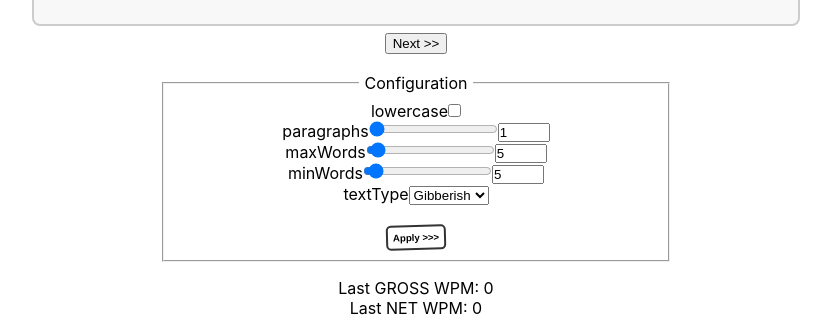
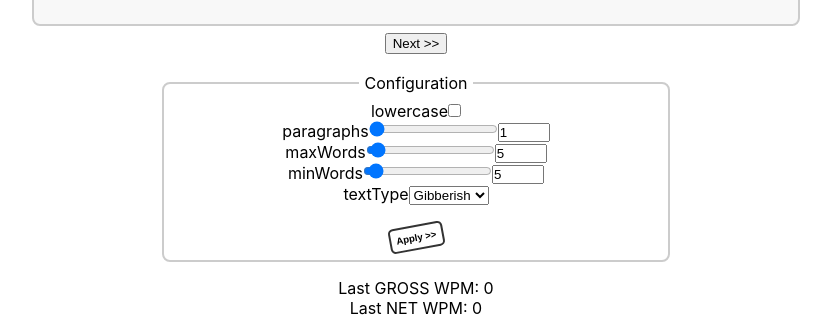
Before and after one commit to fjrois/typer, a React (Create React App) app: page / in a window 1280 px wide. Shown: the part 315-632 px from the top of the page, without its empty margins (224-1055 px from the left). Built offline with nearby package versions, Linux system fonts and the light colour scheme.

Commit message:
Simplified css class names

```diff
--- a/src/components/Config.js
+++ b/src/components/Config.js
@@ -23,7 +23,7 @@ function TyperConfig(props) {
   } = props.config;
   return (
     <>
-      <div className="typer-config-panel">
+      <div className="config">
         <form>
           <fieldset>
             <legend>Configuration</legend>
--- a/src/components/Panel.js
+++ b/src/components/Panel.js
@@ -366,7 +366,7 @@ class TyperPanel extends React.Component {
   render() {
     return (
       <>
-        <div className="typer-panel">
+        <div className="panel">
           <div>
             time: {this.state.timeFromStart} | strokes:{' '}
             {this.state.keyStrokesCount} | errors:{wordsWithUncorrectedErrors}
--- a/src/index.css
+++ b/src/index.css
@@ -12,52 +12,55 @@ code {
     monospace;
 }
 
-.typer-config-panel {
+.config {
   /* background-color: brown; */
   max-width: 40%;
   margin: auto;
 }
-.typer-config-panel legend {
+.config legend {
   color: black;
   padding: 3px 6px;
 }
 
-.typer-config-panel input,
-textarea {
+.config fieldset {
+  border-radius: 8px;
+  border: 2px solid #ccc;
+}
+
+.config input {
   /* width: 25px; */
   padding: 0;
   margin: 0;
   box-sizing: border-box;
 }
 
-.typer-config-panel button {
+.config button {
   padding: 5px;
   font: bold 0.6em sans-serif;
   border: 2px solid #333;
   border-radius: 5px;
   background: none;
   cursor: pointer;
-  transform: rotate(-1.5deg);
+  transform: rotate(-10.5deg);
 }
 
-.typer-config-panel button:after {
-  content: ' >>>';
+.config button:after {
+  content: ' >>';
 }
 
-.typer-config-panel button:hover,
-.typer-config-panel button:focus {
+.config button:hover,
+.config button:focus {
   outline: none;
   background: #000;
   color: #fff;
 }
 
-.typer-config-panel input:focus,
-textarea:focus {
+.config input:focus {
   background: rgba(0, 0, 0, 0.1);
   border-radius: 2px;
 }
 
-.typer-panel textarea {
+.panel textarea {
   width: 60%;
   height: 240px;
   margin: 12px 0px 2px 0px;
```
